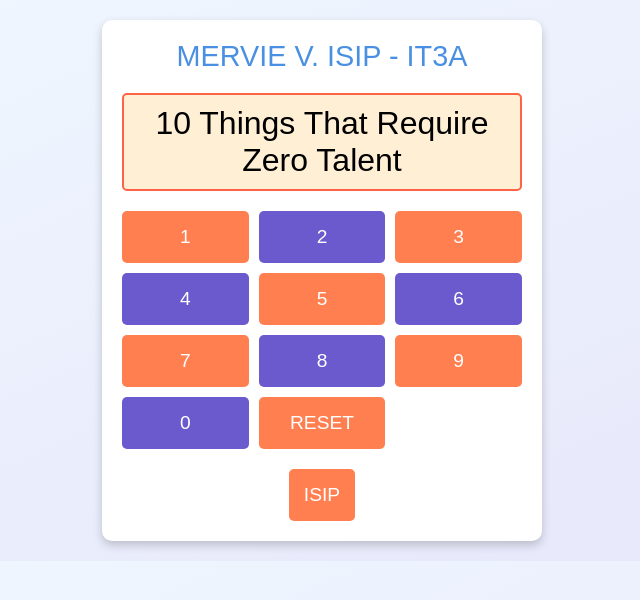
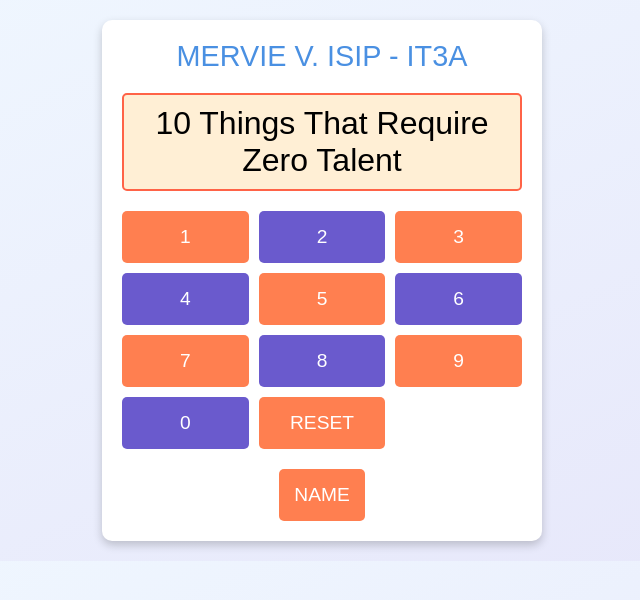
Before and after one commit to IsipMervie/midtermexam, a React (Create React App) app: page / in a window 1280 px wide. Shown: the top 600 px of the page, without its empty margins (318-958 px from the left). Built offline with nearby package versions, Linux system fonts and the light colour scheme.

Commit message:
first commit

```diff
--- a/src/App.js
+++ b/src/App.js
@@ -72,7 +72,7 @@ function App() {
 
         {}
         <div className="nameButton">
-          <Key label={'ISIP'} clickHandler={nameClickHandler} />
+          <Key label={'NAME'} clickHandler={nameClickHandler} />
         </div>
       </div>
     </div>
```
